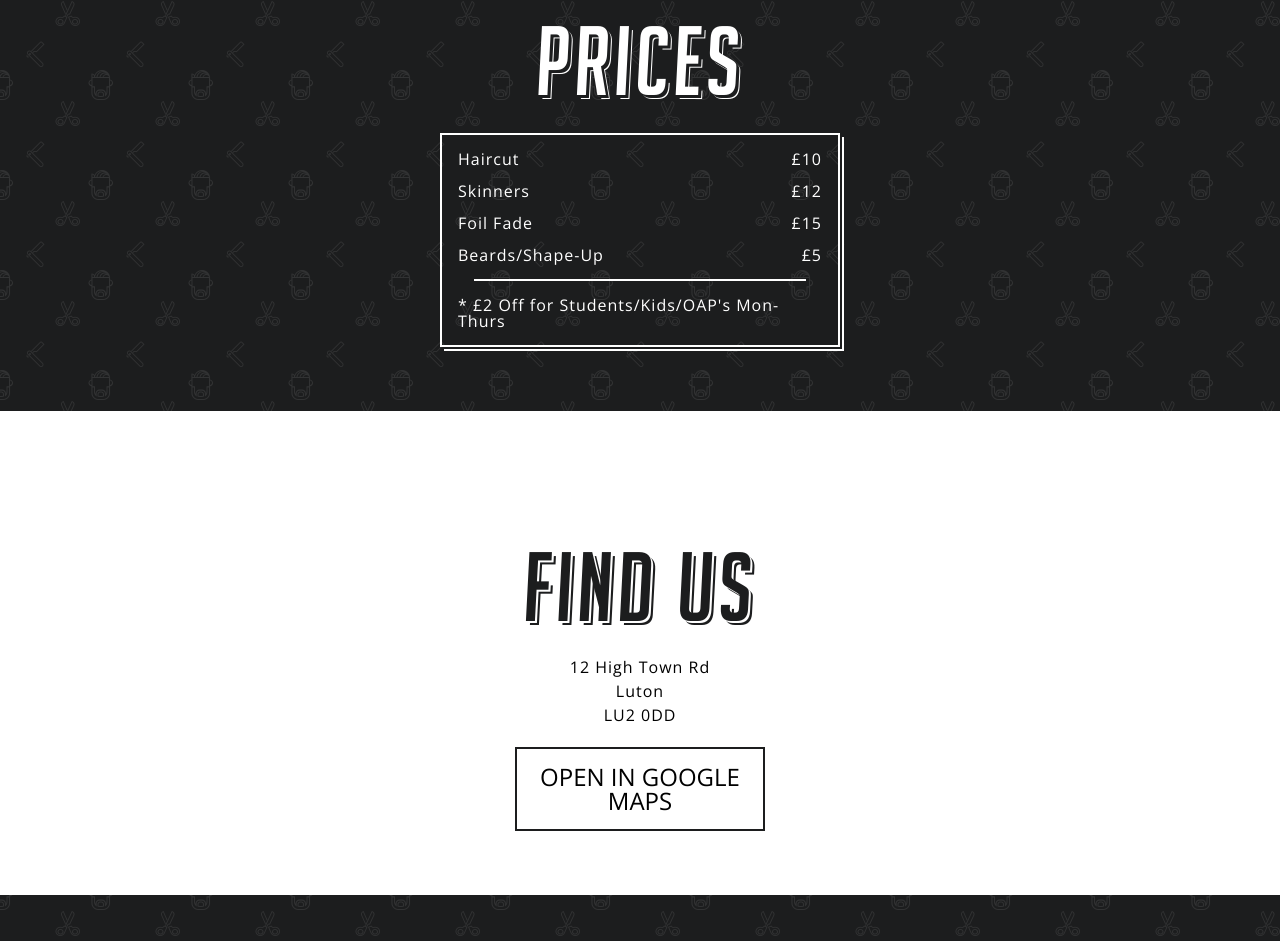
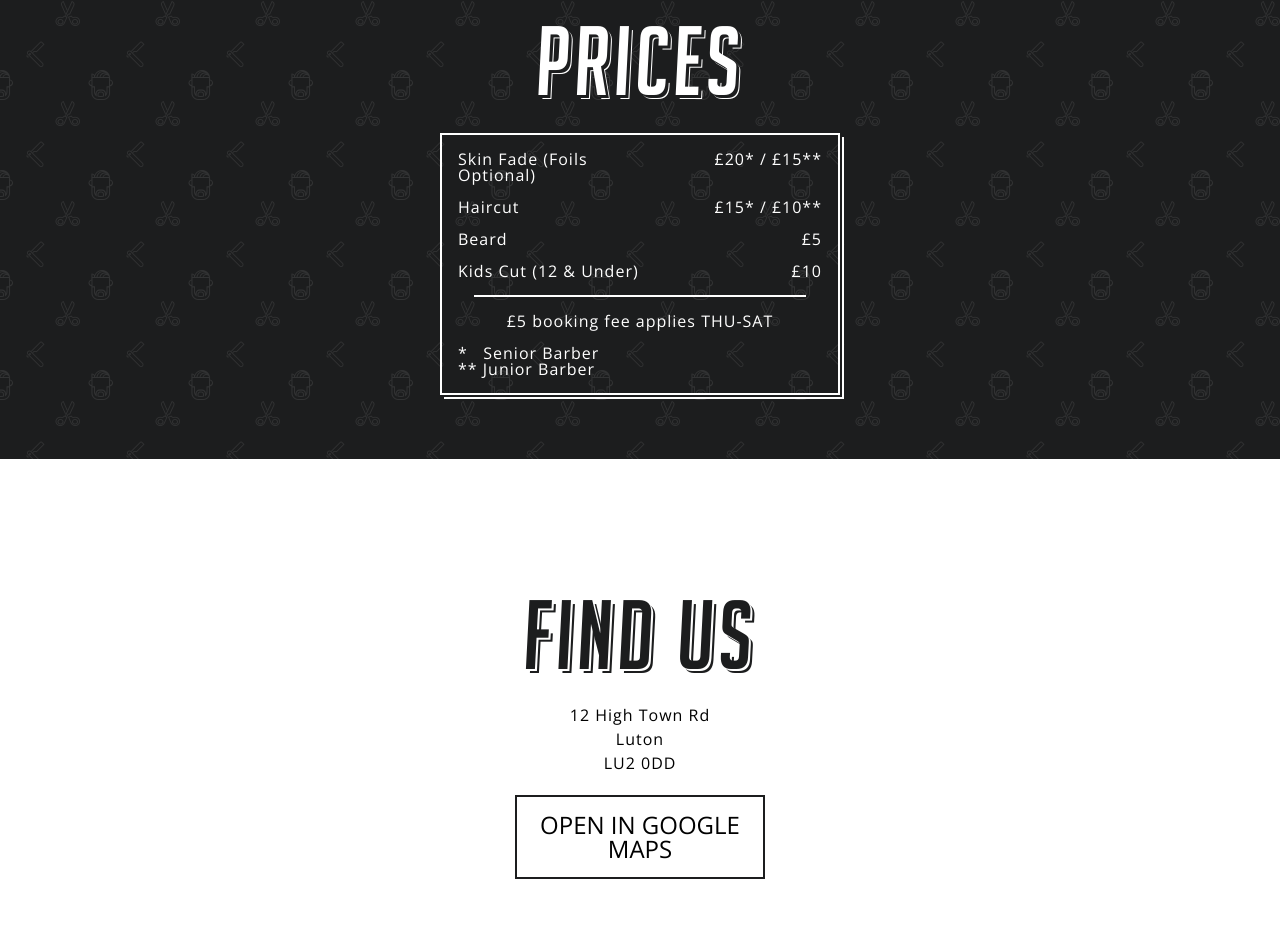
Before and after one commit to jamiemac87/barber-club, a website built with Parcel: page src/index.html in a window 1280 px wide. Shown: the part 1495-2436 px from the top of the page. Built offline with nearby package versions, Linux system fonts and the light colour scheme; a web font is replaced by a local one.

Commit message:
price changes

```diff
--- a/src/index.html
+++ b/src/index.html
@@ -87,23 +87,26 @@
         <h1 class="section-title prices-title">PRICES</h1>
         <ul class="services-list">
             <li class="service">
+                <h2 class="service-name">Skin Fade (Foils Optional)</h2>
+                <h2 class="service-price">£20* / £15**</h2>
+            </li>
+            <li class="service">
                 <h2 class="service-name">Haircut</h2>
+                <h2 class="service-price">£15* / £10**</h2>
+            </li>
+            <li class="service">
+                <h2 class="service-name">Beard</h2>
+                <h2 class="service-price">£5</h2>
+            </li>
+            <li class="service">
+                <h2 class="service-name">Kids Cut (12 & Under)</h2>
                 <h2 class="service-price">£10</h2>
             </li>
-            <li class="service">
-                <h2 class="service-name">Skinners</h2>
-                <h2 class="service-price">£12</h2>
-            </li>
-            <li class="service">
-                <h2 class="service-name">Foil Fade</h2>
-                <h2 class="service-price">£15</h2>
-            </li>
-            <li class="service">
-                <h2 class="service-name">Beards/Shape-Up</h2>
-                <h2 class="service-price">£5</h2>
-            </li>
             <hr>
-            <h2 class="service-discount">* £2 Off for Students/Kids/OAP's Mon-Thurs </h2>
+            <h2 class="service-discount" style="text-align: center;">£5 booking fee applies THU-SAT</h2>
+            <br>
+            <h2 class="service-discount"><span>*</span> &nbsp;&nbsp;Senior Barber</h2>
+            <h2 class="service-discount"><span>**</span> Junior Barber</h2>
         </ul>
     </div>
 
```
Also changed, not shown: dist/index.html, dist/service-worker.js.
